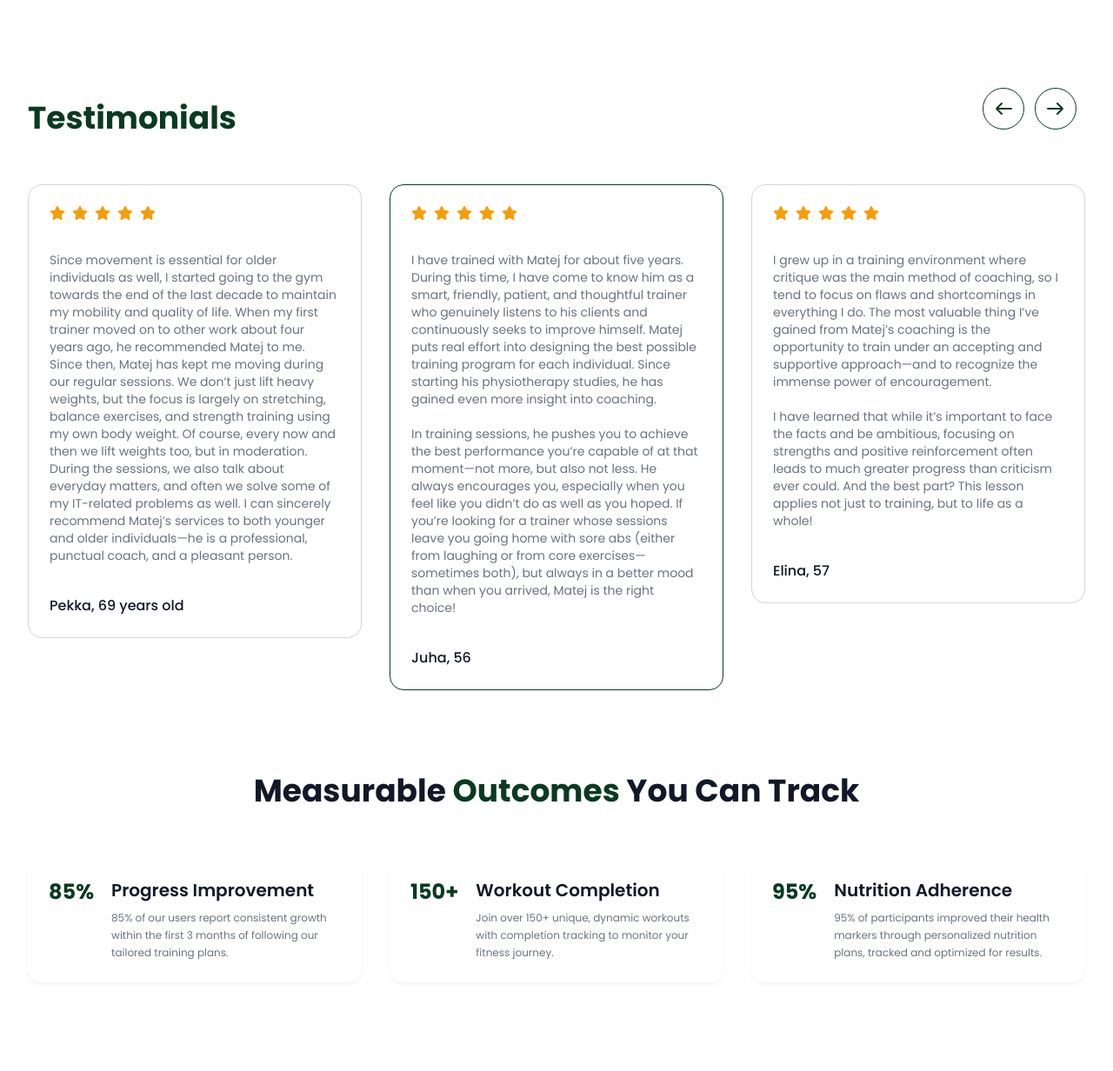
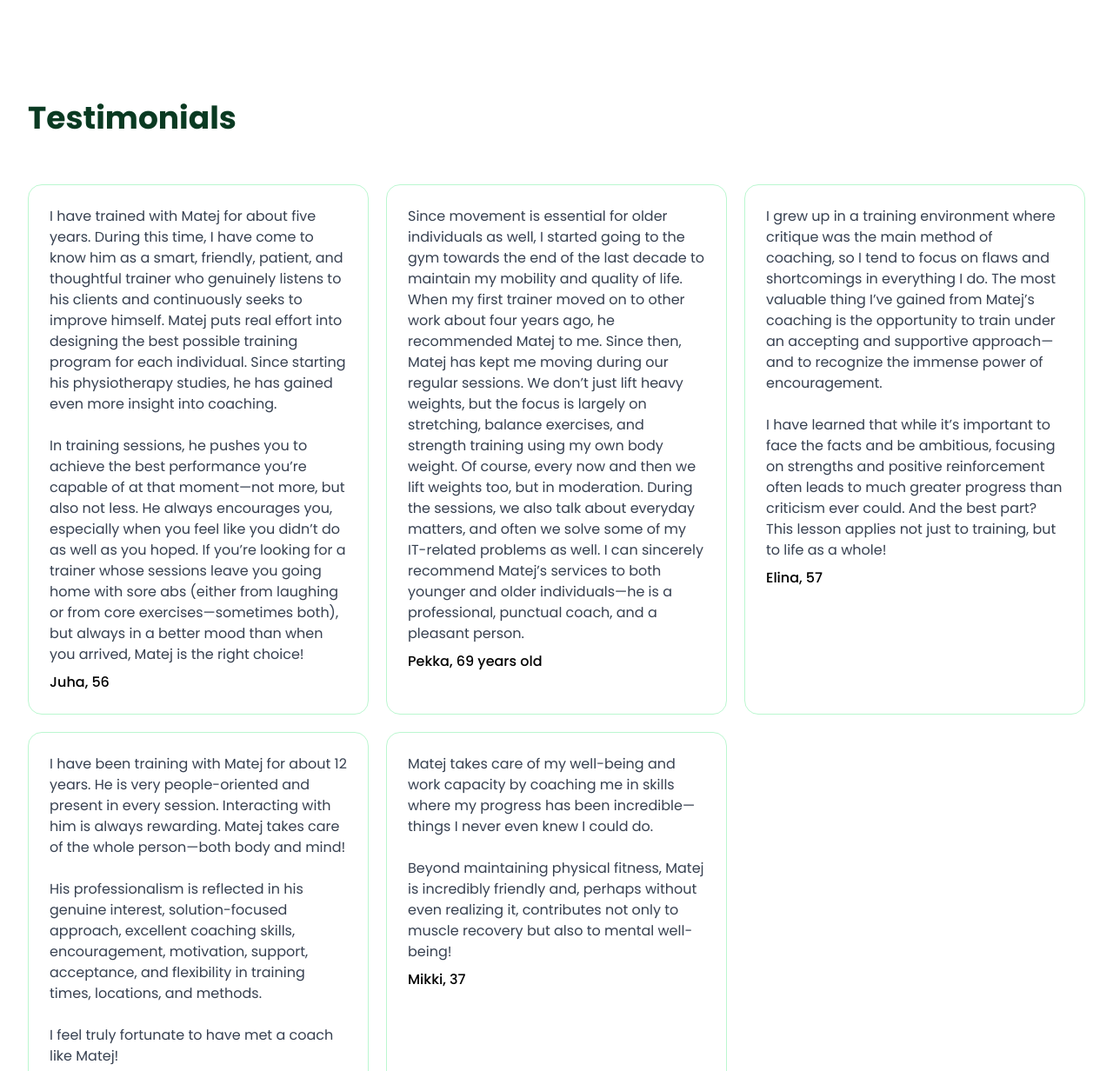
Before and after one commit to hax0-r/fiverr_gym, a website: page index.html in a window 1280 px wide. Shown: the part 2670-3902 px from the top of the page at 87% size. Drawn offline with nearby package versions, Linux system fonts and the light colour scheme; a script that the page names is missing.

Commit message:
testiminiL changed

```diff
--- a/index.html
+++ b/index.html
@@ -311,7 +311,7 @@
                 class="md:mb-14 mb-8 flex flex-col justify-center items-center sm:flex-row sm:items-center sm:justify-between max-sm:gap-8">
                 <h2 class="text-4xl text-center font-bold text-[#0a3a22] lg:text-left">Testimonials </h2>
                 <!-- Slider controls -->
-                <div class="flex items-center gap-8">
+                <!-- <div class="flex items-center gap-8">
                     <button id="slider-button-left"
                         class="swiper-button-prev group flex justify-center items-center border border-solid border-[#0a3a22] w-12 h-12 transition-all duration-500 rounded-full hover:bg-[#0a3a22] "
                         data-carousel-prev>
@@ -334,10 +334,10 @@
                         </svg>
 
                     </button>
-                </div>
+                </div> -->
             </div>
             <!--Slider wrapper-->
-            <div class="lg:flex grid grid-cols-1 md:grid-cols-2 justify-center items-center gap-8 swiper mySwiper">
+            <!-- <div class="lg:flex grid grid-cols-1 md:grid-cols-2 justify-center items-center gap-8 swiper mySwiper">
                 <div class="swiper-wrapper">
                     <div
                         class="swiper-slide group bg-white border border-solid h-auto border-gray-300 rounded-2xl p-6 transition-all duration-500 w-full hover:border-[#0a3a22] slide-active:border-[#0a3a22]">
@@ -362,7 +362,6 @@
                             like you didn’t do as well as you hoped. If you’re looking for a trainer whose sessions
                             leave you going home with sore abs (either from laughing or from core exercises—sometimes
                             both), but always in a better mood than when you arrived, Matej is the right choice!
-                            <!-- <a href="" class="text-sm hover:underline block text-blue-500">Read More</a> -->
                         </p>
 
                         <h5
@@ -486,7 +485,88 @@
 
 
                 </div>
+            </div> -->
+
+
+            <div class="grid grid-cols-3 gap-5">
+
+                <div class="bg-white p-6 rounded-2xl border border-green-200 ">
+
+                    <p class="text-gray-700">
+                        I have trained with Matej for about five years. During this time, I have come to know him
+                        as a smart, friendly, patient, and thoughtful trainer who genuinely listens to his clients
+                        and continuously seeks to improve himself. Matej puts real effort into designing the best
+                        possible training program for each individual. Since starting his physiotherapy studies, he
+                        has gained even more insight into coaching.
+                        <br><br>
+                        In training sessions, he pushes you to achieve the best performance you’re capable of at
+                        that moment—not more, but also not less. He always encourages you, especially when you feel
+                        like you didn’t do as well as you hoped. If you’re looking for a trainer whose sessions
+                        leave you going home with sore abs (either from laughing or from core exercises—sometimes
+                        both), but always in a better mood than when you arrived, Matej is the right choice!
+                    </p>
+                    <p class=" font-medium mt-2">Juha, 56</p>
+                </div>
+                <div class="bg-white p-6 rounded-2xl border border-green-200 ">
+
+                    <p class="text-gray-700">
+                        Since movement is essential for older individuals as well, I started going to the gym
+                        towards the end of the last decade to maintain my mobility and quality of life. When my
+                        first trainer moved on to other work about four years ago, he recommended Matej to me. Since
+                        then, Matej has kept me moving during our regular sessions. We don’t just lift heavy
+                        weights, but the focus is largely on stretching, balance exercises, and strength training
+                        using my own body weight. Of course, every now and then we lift weights too, but in
+                        moderation. During the sessions, we also talk about everyday matters, and often we solve
+                        some of my IT-related problems as well. I can sincerely recommend Matej’s services to both
+                        younger and older individuals—he is a professional, punctual coach, and a pleasant person.
+                    </p>
+                    <p class=" font-medium mt-2">Pekka, 69 years old</p>
+                </div>
+                <div class="bg-white p-6 rounded-2xl border border-green-200 ">
+
+                    <p class="text-gray-700">
+                        I grew up in a training environment where critique was the main method of coaching, so I
+                        tend to focus on flaws and shortcomings in everything I do. The most valuable thing I’ve
+                        gained from Matej’s coaching is the opportunity to train under an accepting and supportive
+                        approach—and to recognize the immense power of encouragement.
+                        <br><br>
+                        I have learned that while it’s important to face the facts and be ambitious, focusing
+                        on strengths and positive reinforcement often leads to much greater progress than criticism
+                        ever could. And the best part? This lesson applies not just to training, but to life as a
+                        whole!
+                    </p>
+                    <p class=" font-medium mt-2">Elina, 57</p>
+                </div>
+                <div class="bg-white p-6 rounded-2xl border border-green-200 ">
+
+                    <p class="text-gray-700">
+                        I have been training with Matej for about 12 years. He is very people-oriented and present
+                        in every session. Interacting with him is always rewarding. Matej takes care of the whole
+                        person—both body and mind!
+
+                        <br><br>
+                        His professionalism is reflected in his genuine interest, solution-focused approach,
+                        excellent coaching skills, encouragement, motivation, support, acceptance, and flexibility
+                        in training times, locations, and methods.
+                        <br><br>
+                        I feel truly fortunate to have met a coach like Matej!
+                    </p>
+                    <p class=" font-medium mt-2">Mirja, 79</p>
+                </div>
+                <div class="bg-white p-6 rounded-2xl border border-green-200 ">
+
+                    <p class="text-gray-700">
+                        Matej takes care of my well-being and work capacity by coaching me in skills where my
+                        progress has been incredible—things I never even knew I could do.
+                        <br><br>
+                        Beyond maintaining physical fitness, Matej is incredibly friendly and, perhaps without even
+                        realizing it, contributes not only to muscle recovery but also to mental well-being!
+                    </p>
+                    <p class=" font-medium mt-2">Mikki, 37</p>
+                </div>
+
             </div>
+
         </div>
     </section>
 
```
